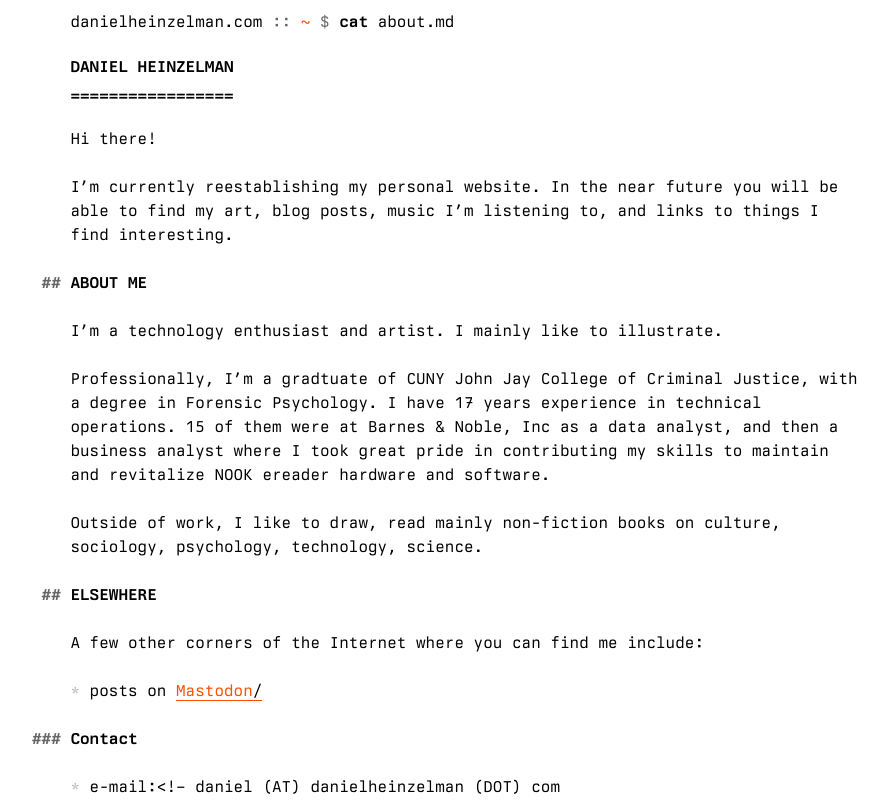
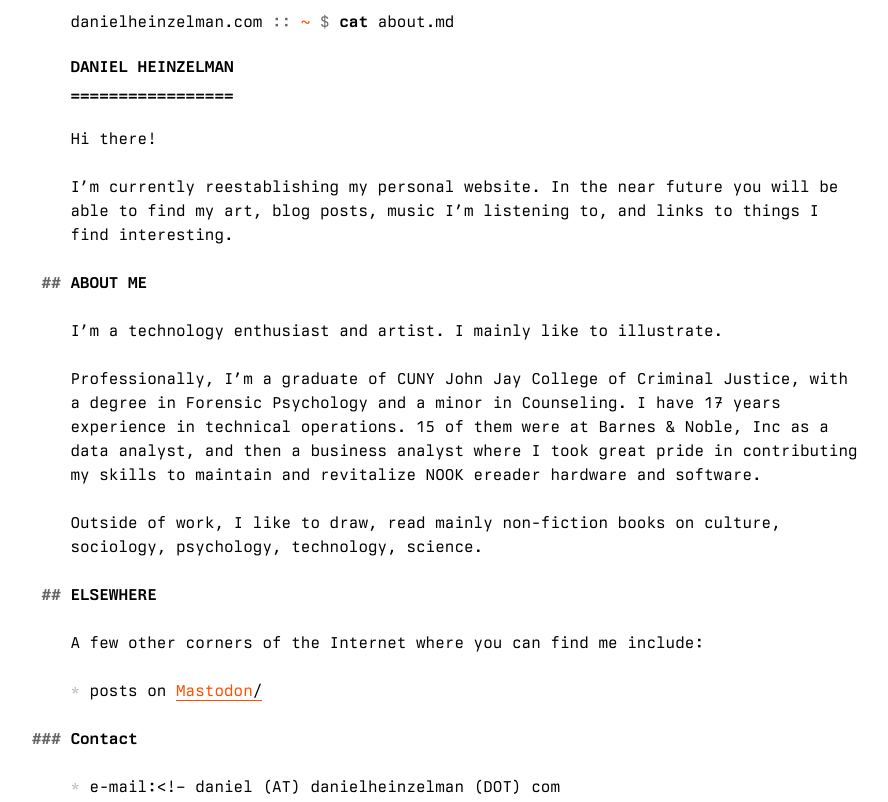
Before and after one commit to dheinzelman/dheinzelman.github.io, a Jekyll site: the page built from index.md, in a window 1280 px wide, cut to the strip 133-935 px from the top of the page. Shown: the whole strip, without its empty margins (176-1064 px from the left). Built offline with Jekyll 4.4.1, drawn with Linux system fonts in a browser that asks for light colours; some web fonts are replaced.

Commit message:
Fixed spelling error(s) in About me

```diff
--- a/index.md
+++ b/index.md
@@ -14,7 +14,7 @@ I'm currently reestablishing my personal website. In the near future you will be
 
 I'm a technology enthusiast and artist. I mainly like to illustrate.
 
-Professionally, I'm a gradtuate of CUNY John Jay College of Criminal Justice, with a degree in Forensic Psychology. I have 17 years experience in technical operations. 15 of them were at Barnes & Noble, Inc as a data analyst, and then a business analyst where I took great pride in contributing my skills to maintain and revitalize NOOK ereader hardware and software.
+Professionally, I'm a graduate of CUNY John Jay College of Criminal Justice, with a degree in Forensic Psychology and a minor in Counseling. I have 17 years experience in technical operations. 15 of them were at Barnes & Noble, Inc as a data analyst, and then a business analyst where I took great pride in contributing my skills to maintain and revitalize NOOK ereader hardware and software.
 
 Outside of work, I like to draw, read mainly non-fiction books on culture, sociology, psychology, technology, science.
 
```
